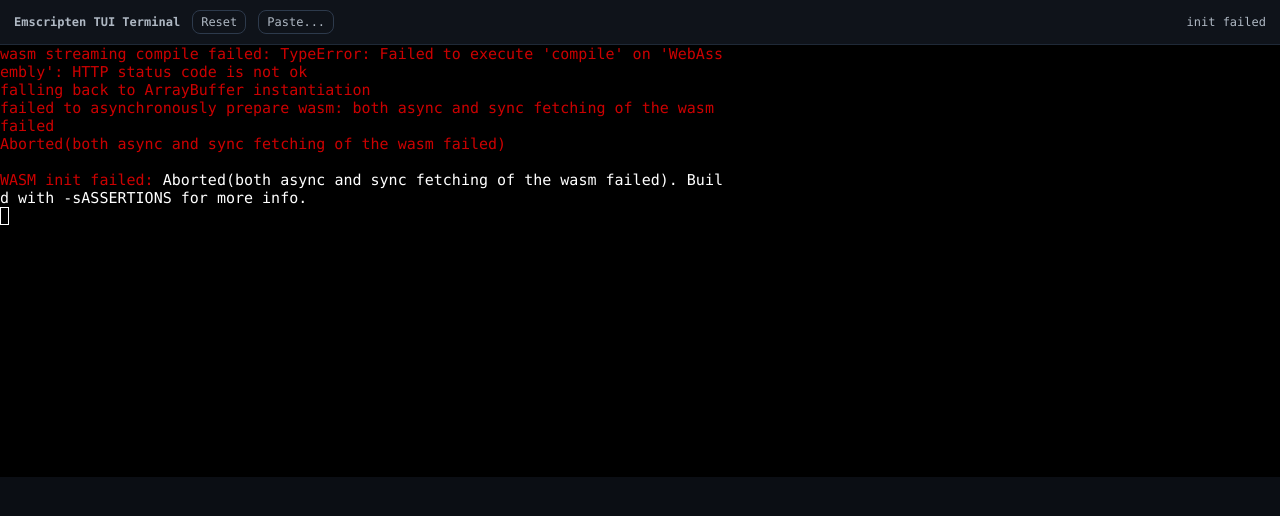
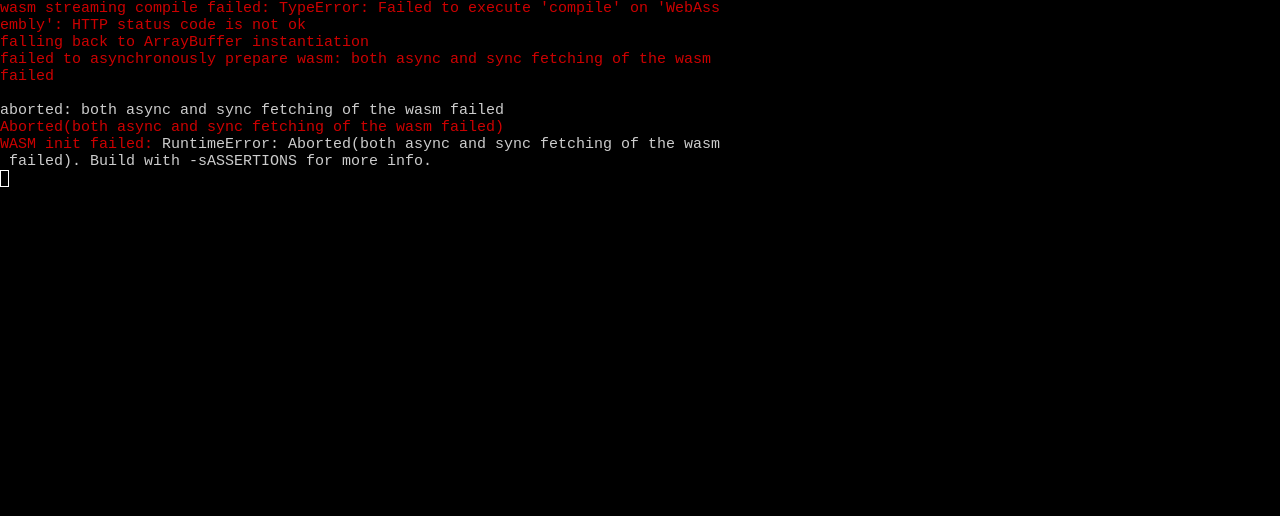
Before and after one commit to Lenny-the-burger/lenny-the-burger.github.io, a plain HTML site: page docs/index.html in a window 1280 px wide. Drawn offline with nearby package versions, Linux system fonts and the light colour scheme; no server answers.

Commit message:
no border

```diff
--- a/docs/index.html
+++ b/docs/index.html
@@ -3,197 +3,88 @@
 <head>
 	<meta charset="utf-8" />
 	<meta name="viewport" content="width=device-width, initial-scale=1" />
-	<title>Emscripten TUI in a Real Terminal Emulator (xterm.js)</title>
-	<!--
-	  HOW TO USE
-	  1) Build your TUI app with Emscripten (example C program and build command below).
-	  2) Place the generated app.js and app.wasm next to this HTML file.
-	  3) Open this HTML in a static server (any file server). The TUI will run inside the terminal emulator.
-
-	  Build with Emscripten (requires emsdk):
-
-		emcc main.c -O3 \
-		  -sUSE_CURSES=1 \
-		  -sENVIRONMENT=web \
-		  -sEXPORTED_RUNTIME_METHODS=ccall,cwrap \
-		  -sMODULARIZE=1 -sEXPORT_NAME=createApp \
-		  -sALLOW_MEMORY_GROWTH=1 \
-		  -o app.js
-
-	  Notes:
-		� -sUSE_CURSES=1 gives you a curses-compatible TUI.
-		� -sMODULARIZE=1 + -sEXPORT_NAME=createApp makes the JS glue export a factory named createApp().
-		� This page wires stdin/stdout/stderr between Emscripten and xterm.js, giving you a real terminal emulator in the browser.
-	-->
+	<title>TUI</title>
 	<link rel="stylesheet" href="https://unpkg.com/xterm/css/xterm.css" />
 	<style>
 		html, body {
+			margin: 0;
+			padding: 0;
+			width: 100%;
 			height: 100%;
-            margin: 0;
-            background: #0b0e14; /* dark background */
-        }
-
-        #app {
-            height: 100%;
-            display: grid;
-            grid-template-rows: auto 1fr;
-        }
-
-        header {
-            color: #cbd5e1;
-            font-family: ui-monospace, SFMono-Regular, Menlo, Monaco, Consolas, "Liberation Mono", "Courier New", monospace;
-            padding: 10px 14px;
-            border-bottom: 1px solid #1f2937;
-            background: #0f131a;
+			background: #000;
+			overflow: hidden; /* hide any browser scrollbars */
 		}
 
 		#terminal {
+			width: 100%;
 			height: 100%;
+			overflow: hidden; /* ensure the terminal itself doesn't scroll */
 		}
 
-        .bar {
-            display: flex;
-            gap: 12px;
-            align-items: center;
-            font-size: 12px;
-            opacity: .85;
-        }
-
-        .btn {
-            cursor: pointer;
-            padding: 4px 8px;
-            border: 1px solid #334155;
-            border-radius: 8px;
-        }
-
-            .btn:hover {
-                background: #111827;
-            }
-
-        .status {
-            margin-left: auto;
+		.xterm-screen {
+			overflow: hidden !important;
 		}
 	</style>
 </head>
-
 <body>
-	<div id="app">
-		<header>
-			<div class="bar">
-				<strong>Emscripten TUI Terminal</strong>
-				<span class="btn" id="resetBtn">Reset</span>
-				<span class="btn" id="pasteBtn">Paste...</span>
-				<span class="status" id="status">loading...</span>
-			</div>
-		</header>
 	<div id="terminal"></div>
-	</div>
 
 	<script src="https://unpkg.com/xterm/lib/xterm.js"></script>
 	<script>
   (async function () {
-		// 1) Create a real terminal emulator in the browser
     const term = new Terminal({
       convertEol: true,
       cursorBlink: true,
-			fontFamily: 'ui-monospace, SFMono-Regular, Menlo, Monaco, Consolas, "Liberation Mono", "Courier New", monospace',
-			allowProposedApi: true,
-			scrollOnUserInput: true,
+      fontFamily: 'ui-monospace, monospace',
+      theme: { background: '#000', foreground: '#ccc' },
+      scrollback: 0               // disable xterm.js scrollback buffer
     });
     term.open(document.getElementById('terminal'));
 
-		const statusEl = document.getElementById('status');
-		function setStatus(msg) { statusEl.textContent = msg; }
+    const inputQueue = [];
+    term.onData(data => {
+      for (let i = 0; i < data.length; i++)
+        inputQueue.push(data.charCodeAt(i) & 0xff);
+    });
 
-		// For stdin -> Emscripten
-		const inputQueue = [];
-		function enqueueInput(data) {
-			// xterm gives UTF-16 JS strings; TTY expects bytes. We'll push raw char codes.
-			for (let i = 0; i < data.length; i++) {
-			inputQueue.push(data.charCodeAt(i) & 0xFF);
-			}
-		}
-
-		term.onData(enqueueInput);
-
-		// 2) Wire Emscripten TTY to xterm.js
-		//	We define the Module BEFORE loading app.js
-		window.Module = {
-			noInitialRun: false, // we want main() to run automatically
-			// Environment for curses-style apps
-			preRun: [function() {
+    const Module = {
+      noInitialRun: false,
+      preRun: [() => {
         if (!Module.ENV) Module.ENV = {};
         Module.ENV.TERM = 'xterm-256color';
-			// Rough size hints; some ncurses apps will query this
         Module.ENV.LINES = String(term.rows);
         Module.ENV.COLUMNS = String(term.cols);
       }],
-			print: (text) => { term.write(String(text) + '\r\n'); },
-			printErr: (text) => { term.write('\u001b[31m' + String(text) + '\u001b[0m' + '\r\n'); },
-			stdin: () => {
-			// Return next byte when available, or null for Emscripten to poll later
-			return inputQueue.length ? inputQueue.shift() : null;
-			},
-			setStatus: setStatus,
-			onAbort: (reason) => { setStatus('aborted: ' + reason); },
-			onExit: (status) => { setStatus('exited (' + status + ')'); },
+      print: text => term.write(text + '\r\n'),
+      printErr: text => term.write('\x1b[31m' + text + '\x1b[0m\r\n'),
+      stdin: () => (inputQueue.length ? inputQueue.shift() : null),
+      onAbort: r => term.write('\r\naborted: ' + r + '\r\n'),
+      onExit: s => term.write('\r\n(exit ' + s + ')\r\n'),
     };
+    window.Module = Module;
 
-		// Handle window resize -> inform the app (best-effort)
-		function syncSizeToEnv() {
-			if (!window.Module) return;
+    function resize() {
       if (!Module.ENV) Module.ENV = {};
       Module.ENV.LINES = String(term.rows);
       Module.ENV.COLUMNS = String(term.cols);
-			// Some apps respond to SIGWINCH; Emscripten has limited support.
-			// If your app handles it, you can expose a function and call it here via ccall.
     }
+    window.addEventListener('resize', resize);
 
-		window.addEventListener('resize', () => {
-			// xterm.js resizes automatically based on CSS; update ENV hints too.
-			syncSizeToEnv();
-		});
-
-		// Toolbar buttons
-		document.getElementById('resetBtn').onclick = () => {
-			term.reset();
-			setStatus('reset');
-		};
-		document.getElementById('pasteBtn').onclick = async () => {
     try {
-			const text = await navigator.clipboard.readText();
-			enqueueInput(text);
-			} catch (e) {
-			alert('Clipboard read failed. Paste with right-click or Ctrl+V inside the terminal.');
-			}
-		};
-
-		// 3) Load your Emscripten-built app (expects app.js & app.wasm beside this file)
-		setStatus('loading app.wasm...');
-
-		// Load app.js dynamically so we can call its factory (createApp)
       await new Promise((resolve, reject) => {
         const s = document.createElement('script');
         s.src = 'app.js';
         s.onload = resolve;
-			s.onerror = () => reject(new Error('Failed to load app.js'));
+        s.onerror = () => reject('app.js load failed');
         document.head.appendChild(s);
       });
-
       if (typeof createApp !== 'function') {
-			term.write('\r\n\x1b[31mCould not find createApp(). Did you build with -sMODULARIZE=1 -sEXPORT_NAME=createApp ?\x1b[0m\r\n');
-			setStatus('error');
+        term.write('\x1b[31mError: createApp() not found. Did you build with -sMODULARIZE=1 -sEXPORT_NAME=createApp?\x1b[0m\r\n');
         return;
       }
-
-		try {
-			// createApp will instantiate the wasm and run main() because noInitialRun=false
-			const instance = await createApp(Module);
-			window._appInstance = instance; // for debugging in devtools
-			setStatus('running');
+      await createApp(Module);
     } catch (e) {
-			setStatus('init failed');
-			term.write('\r\n\x1b[31mWASM init failed:\x1b[0m ' + (e && e.message ? e.message : String(e)) + '\r\n');
+      term.write('\x1b[31mWASM init failed:\x1b[0m ' + e + '\r\n');
     }
   })();
 	</script>
```
Lines whose indentation alone changed are shown as unchanged.
